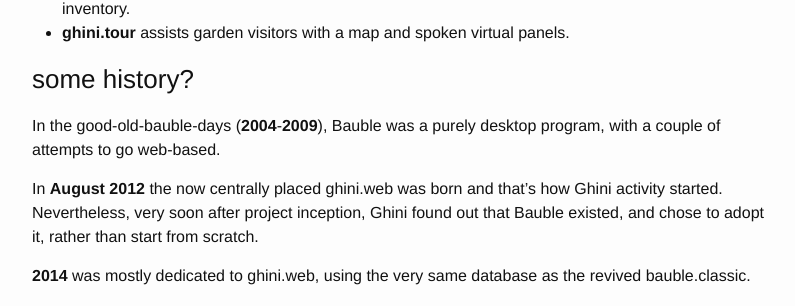
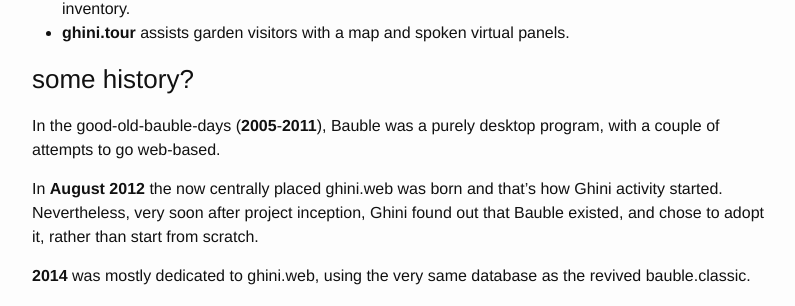
Before and after one commit to Ghini/ghini.github.io, a Jekyll site: the page built from about.md, in a window 1280 px wide. Shown: the part 787-1093 px from the top of the page, without its empty margins (238-1033 px from the left). Built offline with Jekyll 4.4.1, drawn with Linux system fonts in a browser that asks for light colours.

Commit message:
correct bauble period

```diff
--- a/about.md
+++ b/about.md
@@ -18,7 +18,7 @@
 
 ### some history?
 
-In the good-old-bauble-days (**2004**-**2009**), Bauble was a purely desktop
+In the good-old-bauble-days (**2005**-**2011**), Bauble was a purely desktop
 program, with a couple of attempts to go web-based.
 
 In **August 2012** the now centrally placed ghini.web was born and that's
```
